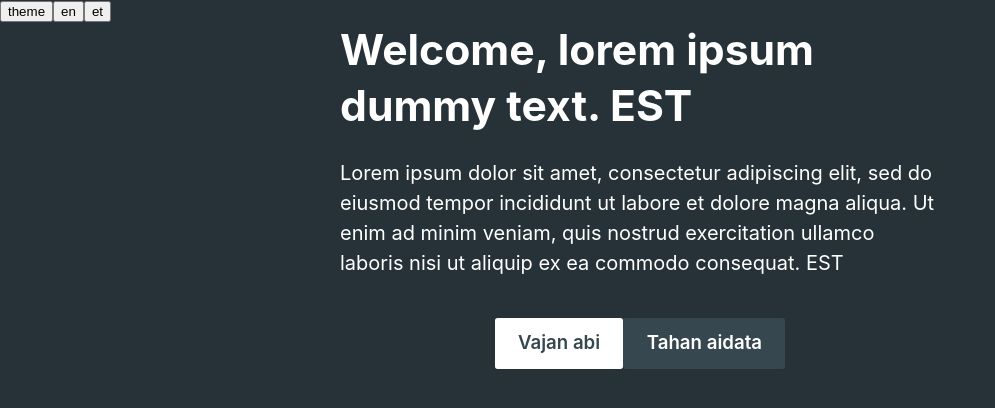
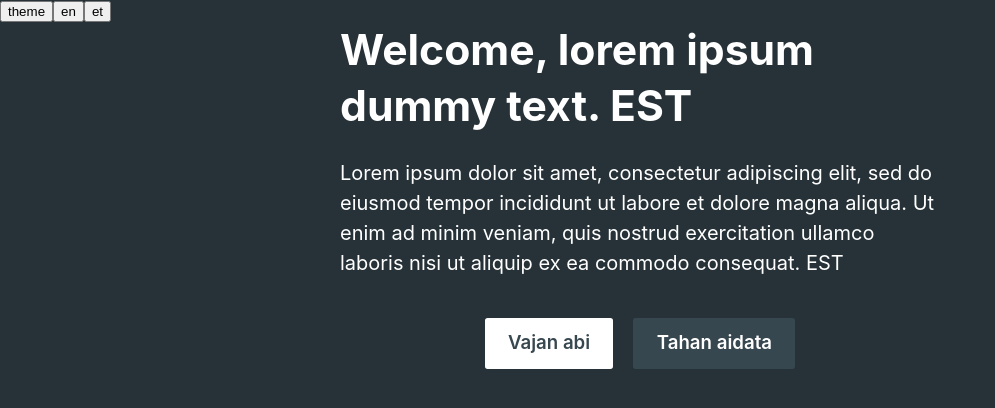
Before and after one commit to zelos-app/community-helpdesk, a React (Create React App) app in the folder front/: page / in a window 1280 px wide. Shown: the top 408 px of the page, without its empty margins (0-995 px from the left). Built offline with nearby package versions, Linux system fonts and the light colour scheme; what react-easy-state would draw is missing.

Commit message:
Fix intro page button styles

```diff
--- a/front/src/main.css
+++ b/front/src/main.css
@@ -98,7 +98,7 @@ main > .request {
   .flex-end.action-wrapper {
     justify-content: flex-end;}
 
-  .action-wrapper div:not(:first-child) {
+  .action-wrapper > *:not(:first-child) {
     margin-left: 20px;}
 
 
```
